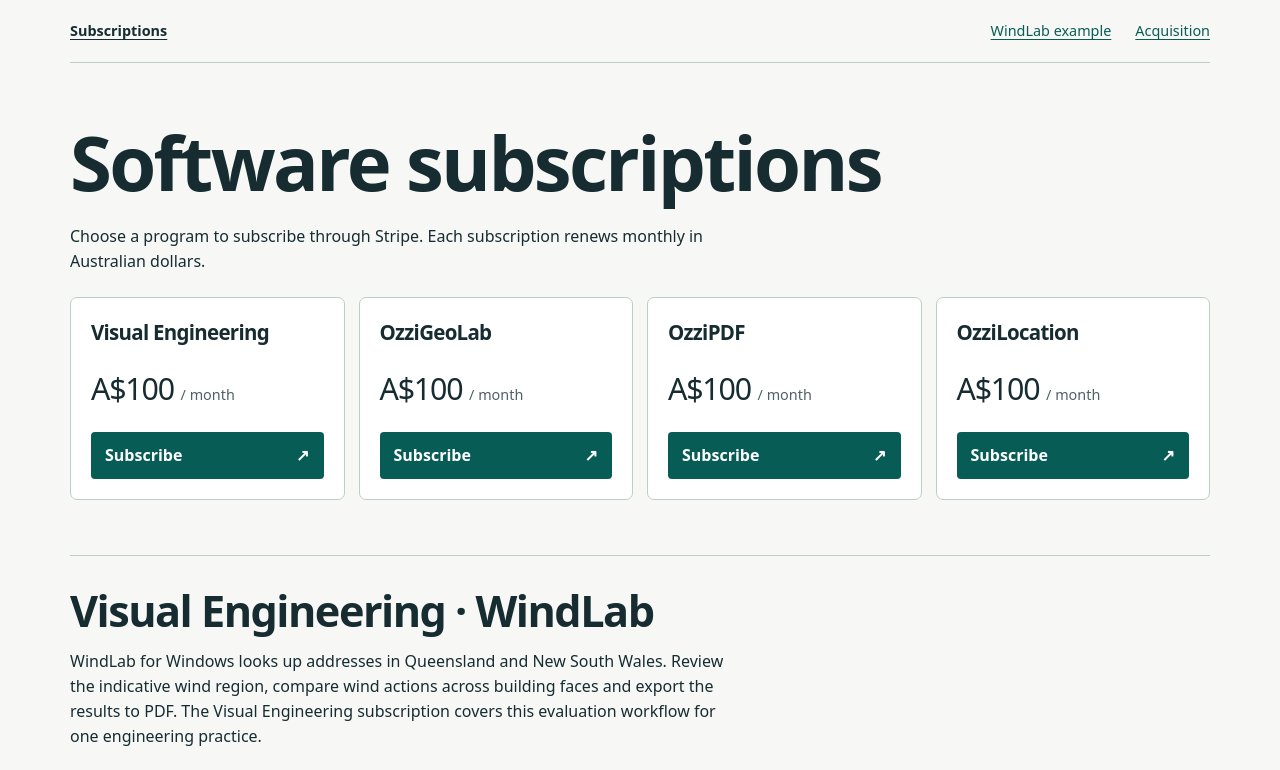
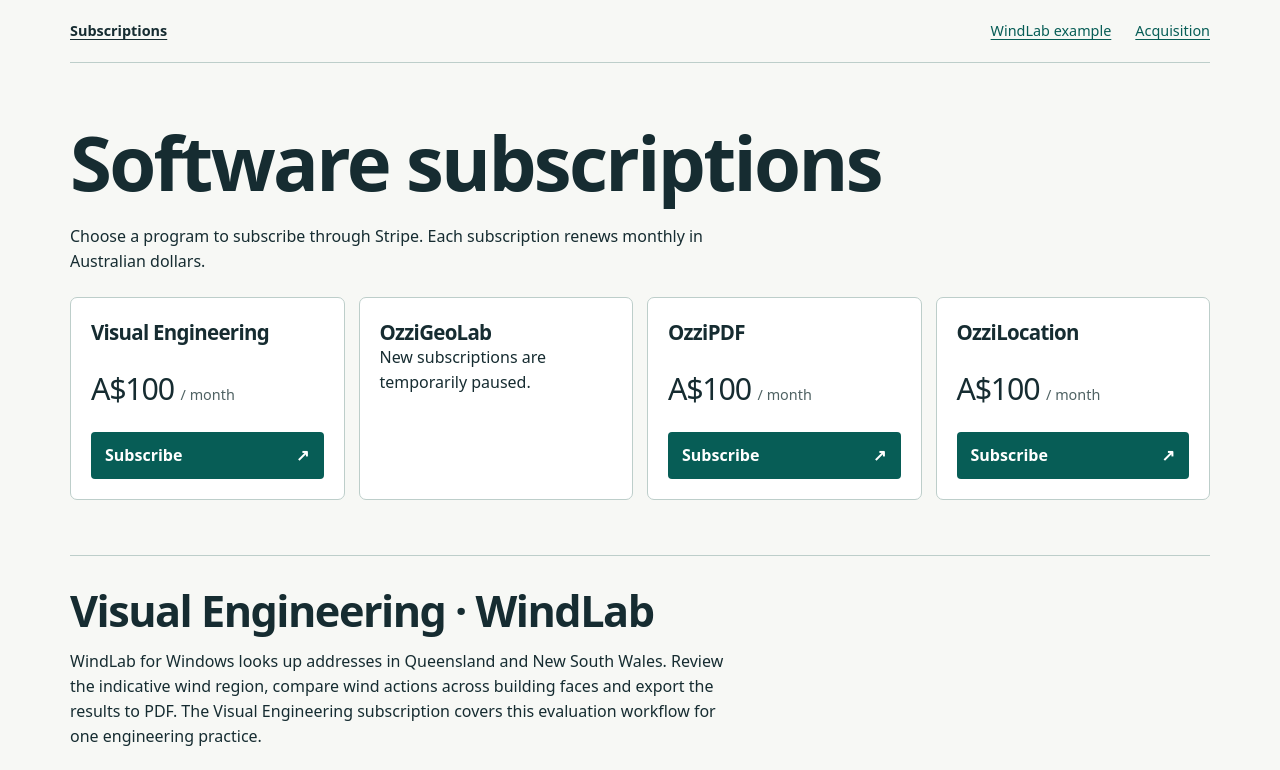
Before and after one commit to Netorezende23224/visual-engineering-demo, a plain HTML site: page index.html in a window 1280 px wide. Shown: the top 770 px of the page. Drawn offline with Linux system fonts and the light colour scheme.

Commit message:
Pause OzziGeoLab signups on the public sales page

```diff
--- a/index.html
+++ b/index.html
@@ -22,7 +22,7 @@ article{padding:23px 20px 20px;background:white;border:1px solid var(--line);bor
 <nav aria-label="Sales page"><a href="#subscriptions">Subscriptions</a><a href="#windlab">WindLab example</a><a href="#acquisition">Acquisition</a></nav>
 <main><section id="subscriptions"><h1>Software subscriptions</h1><p class="intro">Choose a program to subscribe through Stripe. Each subscription renews monthly in Australian dollars.</p>
 <div class="grid"><article><h3>Visual Engineering</h3><p class="price">A$100 <small>/ month</small></p><a class="buy" href="https://buy.stripe.com/dRm5kC0rvaq16Uack8afS01" aria-label="Subscribe to Visual Engineering">Subscribe <span aria-hidden="true">↗</span></a></article>
-<article><h3>OzziGeoLab</h3><p class="price">A$100 <small>/ month</small></p><a class="buy" href="https://buy.stripe.com/14A5kCa250Pr7Yeac0afS02" aria-label="Subscribe to OzziGeoLab">Subscribe <span aria-hidden="true">↗</span></a></article>
+<article><h3>OzziGeoLab</h3><p>New subscriptions are temporarily paused.</p></article>
 <article><h3>OzziPDF</h3><p class="price">A$100 <small>/ month</small></p><a class="buy" href="https://buy.stripe.com/6oUcN4a2555Hceu2JyafS03" aria-label="Subscribe to OzziPDF">Subscribe <span aria-hidden="true">↗</span></a></article>
 <article><h3>OzziLocation</h3><p class="price">A$100 <small>/ month</small></p><a class="buy" href="https://buy.stripe.com/9B614mdeh1Tvdiybg4afS04" aria-label="Subscribe to OzziLocation">Subscribe <span aria-hidden="true">↗</span></a></article></div></section>
 <section id="windlab" class="feature"><h2>Visual Engineering · WindLab</h2><p class="intro">WindLab for Windows looks up addresses in Queensland and New South Wales. Review the indicative wind region, compare wind actions across building faces and export the results to PDF. The Visual Engineering subscription covers this evaluation workflow for one engineering practice.</p>
```
Also changed, not shown: 1 other file.
